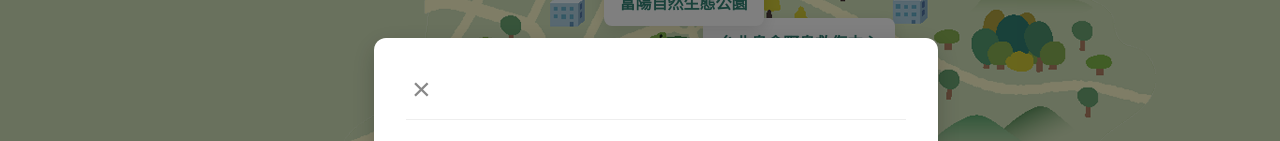
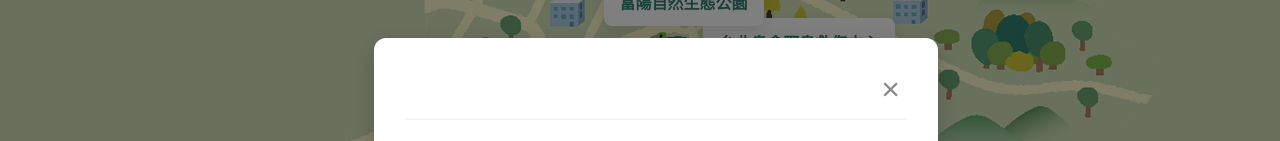
Before and after one commit to JA-Anything/CUTE_USR_2025, a Vue app: page / in a window 1280 px wide. Both pictures are taken after a click on the link "台北鳥會野鳥救傷中心". Shown: the part 209-350 px from the top of the page. Built offline with nearby package versions, Linux system fonts and the light colour scheme.

Commit message:
map v.1.2

```diff
--- a/src/components/MenuPopup.vue
+++ b/src/components/MenuPopup.vue
@@ -71,7 +71,7 @@ const goBack = () => {
 
 .popup-header {
   display: flex;
-  justify-content: space-between;
+  justify-content: flex-end;
   align-items: center;
   padding: 0 0 10px 0;
   border-bottom: 1px solid #eee;
```
